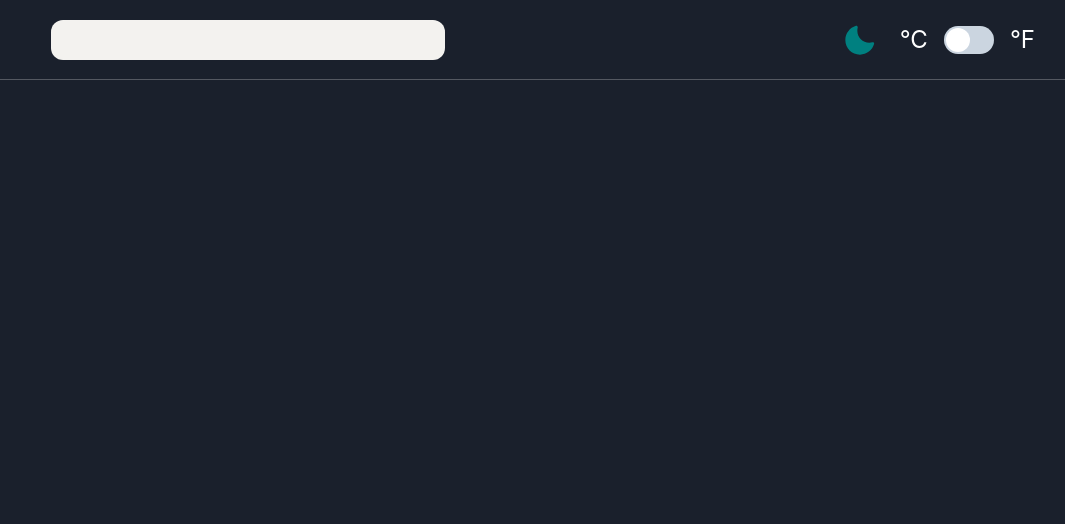
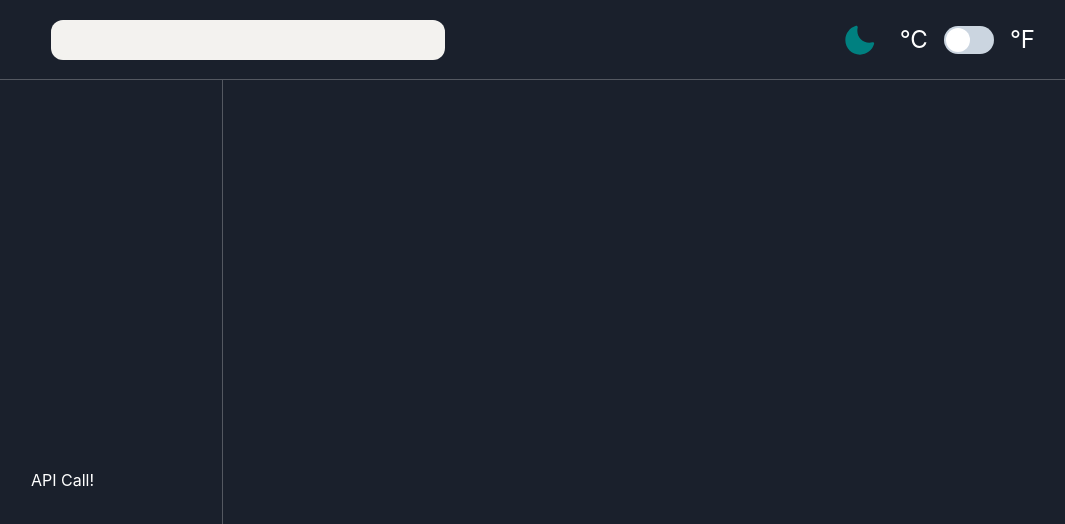
Before and after one commit to frknsprnl/Tasks-Projects, a React (Create React App) app: page / in a window 1280 px wide. Shown: the top 524 px of the page, without its empty margins (97-1162 px from the left). Built offline with nearby package versions, Linux system fonts and the light colour scheme.

Commit message:
sidebar ui

```diff
--- a/src/App.css
+++ b/src/App.css
@@ -1,11 +1,12 @@
-* {
+html {
   margin: 0;
   padding: 0;
 }
 
 .App {
   height: 100vh;
-  color: white;
+  overflow: hidden;
+
 }
 
 .dark {
@@ -23,7 +24,6 @@
   background-color: transparent;
   height: 80px;
   width: 100%;
-  border-bottom: 1px solid rgba(255, 255, 255, 0.25);
 }
 
 .headerContainer {
@@ -63,3 +63,11 @@
 .searchBar:focus {
   width: 50%;
 }
+
+.sideBar {
+  width: 25%;
+  height: 100vh;
+  display: flex;
+  justify-content: center;
+  align-items: center;
+}
--- a/src/App.js
+++ b/src/App.js
@@ -1,7 +1,6 @@
 import "./App.css";
 import { ChakraProvider } from "@chakra-ui/react";
 import { ThemeProvider } from "./context/themeContext";
-import Header from "./components/Header";
 
 import Container from "./components/Container";
 function App() {
--- a/src/components/Container.js
+++ b/src/components/Container.js
@@ -1,5 +1,6 @@
 import React from "react";
 import Header from "./Header";
+import Main from "./Main";
 
 import { useTheme } from "../context/themeContext";
 
@@ -10,6 +11,7 @@ function Container() {
     <div>
       <div className={`App ${theme}`}>
         <Header />
+        <Main />
       </div>
     </div>
   );
--- /dev/null
+++ b/src/components/Main.js
@@ -0,0 +1,12 @@
+import React from "react";
+import Sidebar from "./Sidebar";
+
+function Main() {
+  return (
+    <div>
+      <Sidebar />
+    </div>
+  );
+}
+
+export default Main;
--- /dev/null
+++ b/src/components/Sidebar.js
@@ -0,0 +1,28 @@
+import React from "react";
+import { useTheme } from "../context/themeContext";
+import { getLatLon } from "../api/weatherAPI";
+
+function Sidebar() {
+  const { theme } = useTheme();
+
+  return (
+    <div
+      className="sideBar"
+      style={
+        theme === "dark"
+          ? { borderRight: "1px solid rgba(255, 255, 255, 0.25)" }
+          : { borderRight: "1px solid rgba(0, 0, 0, 0.25)" }
+      }
+    >
+      <button
+        onClick={() => {
+          getLatLon("eskisehir");
+        }}
+      >
+        API Call!
+      </button>
+    </div>
+  );
+}
+
+export default Sidebar;
```
